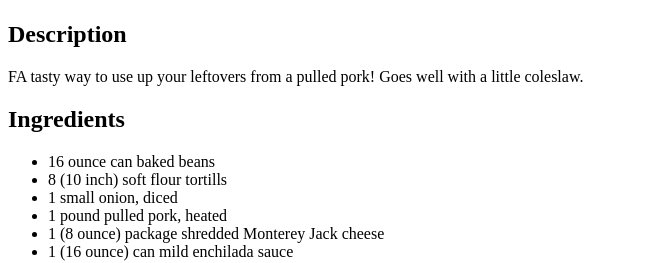
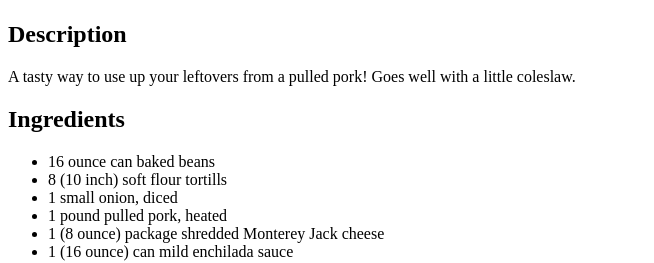
Before and after one commit to gpossst/odin-recipes, a plain HTML site: page recipes/ppburritos.html in a window 1280 px wide. Shown: the part 383-646 px from the top of the page, 0-654 px from the left. Drawn offline with Linux system fonts and the light colour scheme.

Commit message:
Fixed typo in description

```diff
--- a/recipes/ppburritos.html
+++ b/recipes/ppburritos.html
@@ -10,7 +10,7 @@
    <h1>Quick and Easy Pulled Pork Burritos</h1>
    <img src="https://imagesvc.meredithcorp.io/v3/mm/image?url=https%3A%2F%2Fimages.media-allrecipes.com%2Fuserphotos%2F8349893.jpg" alt="A photo of a delicious looking burrito!">
    <h2>Description</h2>
-   <p>FA tasty way to use up your leftovers from a pulled pork! Goes well with a little coleslaw.</p>
+   <p>A tasty way to use up your leftovers from a pulled pork! Goes well with a little coleslaw.</p>
    <h2>Ingredients</h2>
    <ul>
        <li>16 ounce can baked beans</li>
```
